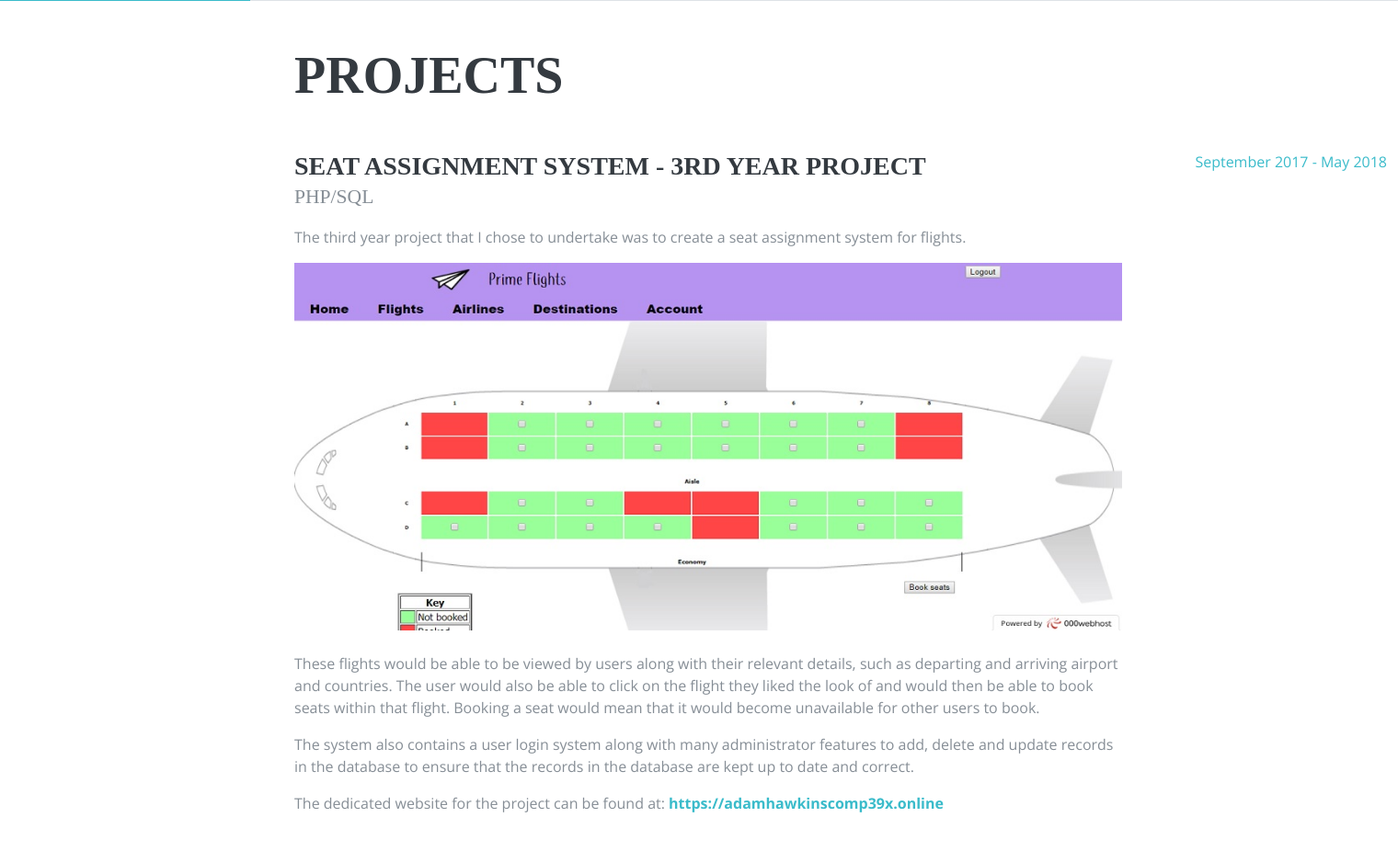
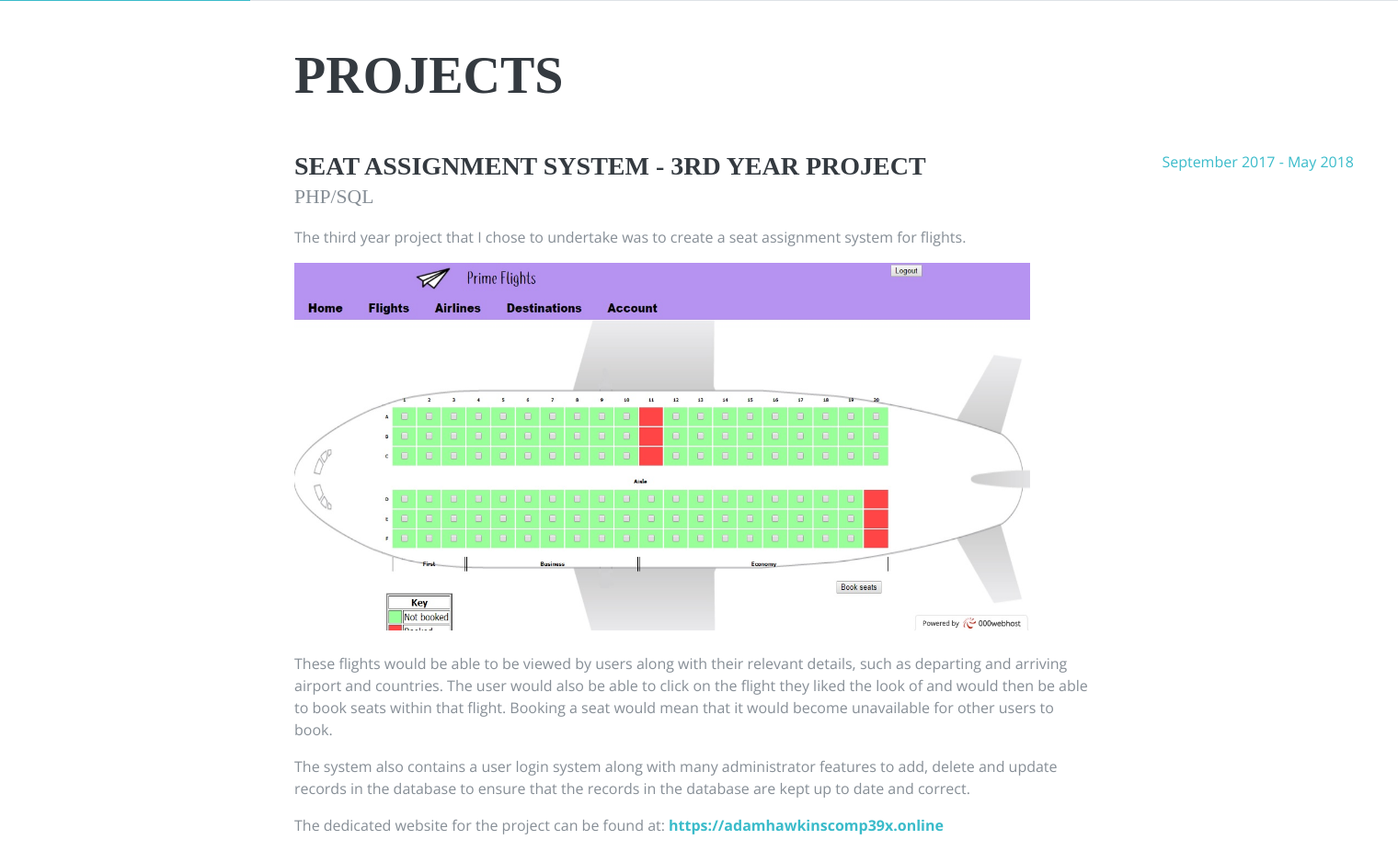
Before and after one commit to Guppylicious/guppylicious.github.io, a PHP site: page / in a window 1520 px wide. Shown: the part 799-1725 px from the top of the page at 92% size. Run offline with PHP 8.4, Linux system fonts and the light colour scheme; some web fonts are replaced.

Commit message:
3rd year

```diff
--- a/css/resume.css
+++ b/css/resume.css
@@ -182,6 +182,6 @@ a:hover, a:focus, a:active {
 }
 
 #project {
-	width: 900px;
+	width: 800px;
 	height: 400px;
 }
```
Also changed, not shown: img/project.jpg.
